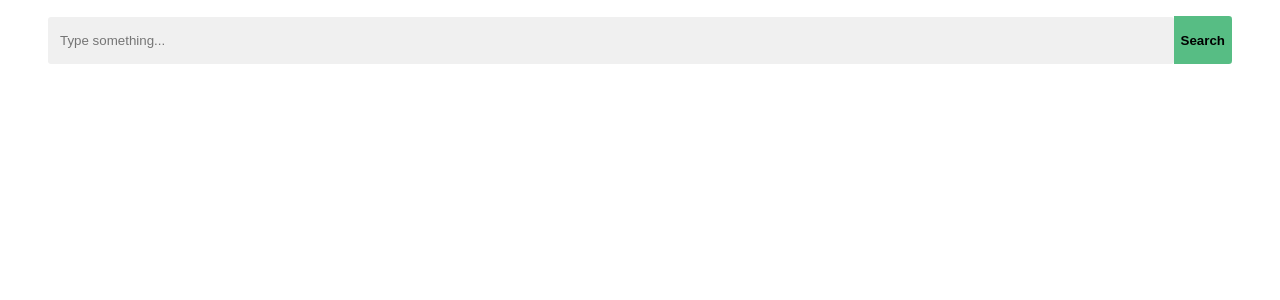
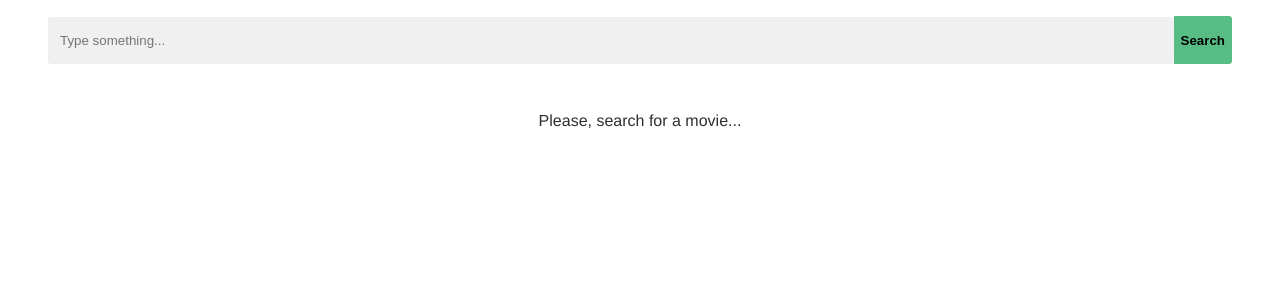
Before and after one commit to NataliaMarkaki/movie-finder, a React app: page / in a window 1280 px wide. Shown: the top 300 px of the page. Built offline with nearby package versions, Linux system fonts and the light colour scheme.

Commit message:
feat: handle empty results scenarios

```diff
--- a/src/modules/App.js
+++ b/src/modules/App.js
@@ -4,7 +4,7 @@ import { searchMovies } from "../services/searchMovies";
 
 import SearchBar from "../components/SearchBar/SearchBar";
 import Card from "../components/Card/Card";
-import { Header, Section } from "./App.styles";
+import { Header, Section, Text } from "./App.styles";
 
 const App = () => {
   const [movies, setMovies] = useState([]);
@@ -43,6 +43,16 @@ const App = () => {
             overview={overview}
           />
         ))}
+        {movies.length === 0 && searchTerm && (
+          <Text data-testid="app-body-text-noResults">
+            No results for {searchTerm}...
+          </Text>
+        )}
+        {movies.length === 0 && !searchTerm && (
+          <Text data-testid="app-body-text-search-prompt">
+            Please, search for a movie...
+          </Text>
+        )}
       </Section>
     </>
   );
--- a/src/modules/App.styles.js
+++ b/src/modules/App.styles.js
@@ -1,4 +1,6 @@
 import styled from "styled-components";
+
+import { colours } from "./../constants.styles";
 
 export const Header = styled.header`
   margin: 0 2rem;
@@ -10,3 +12,9 @@ export const Section = styled.section`
   align-items: center;
   margin-top: 2rem;
 `;
+
+export const Text = styled.p`
+  color: ${colours.black};
+  text-align: justify;
+  font-weight: 400;
+`;
```
Also changed, not shown: 1 other file (tests, documents, lock files or other folders).
